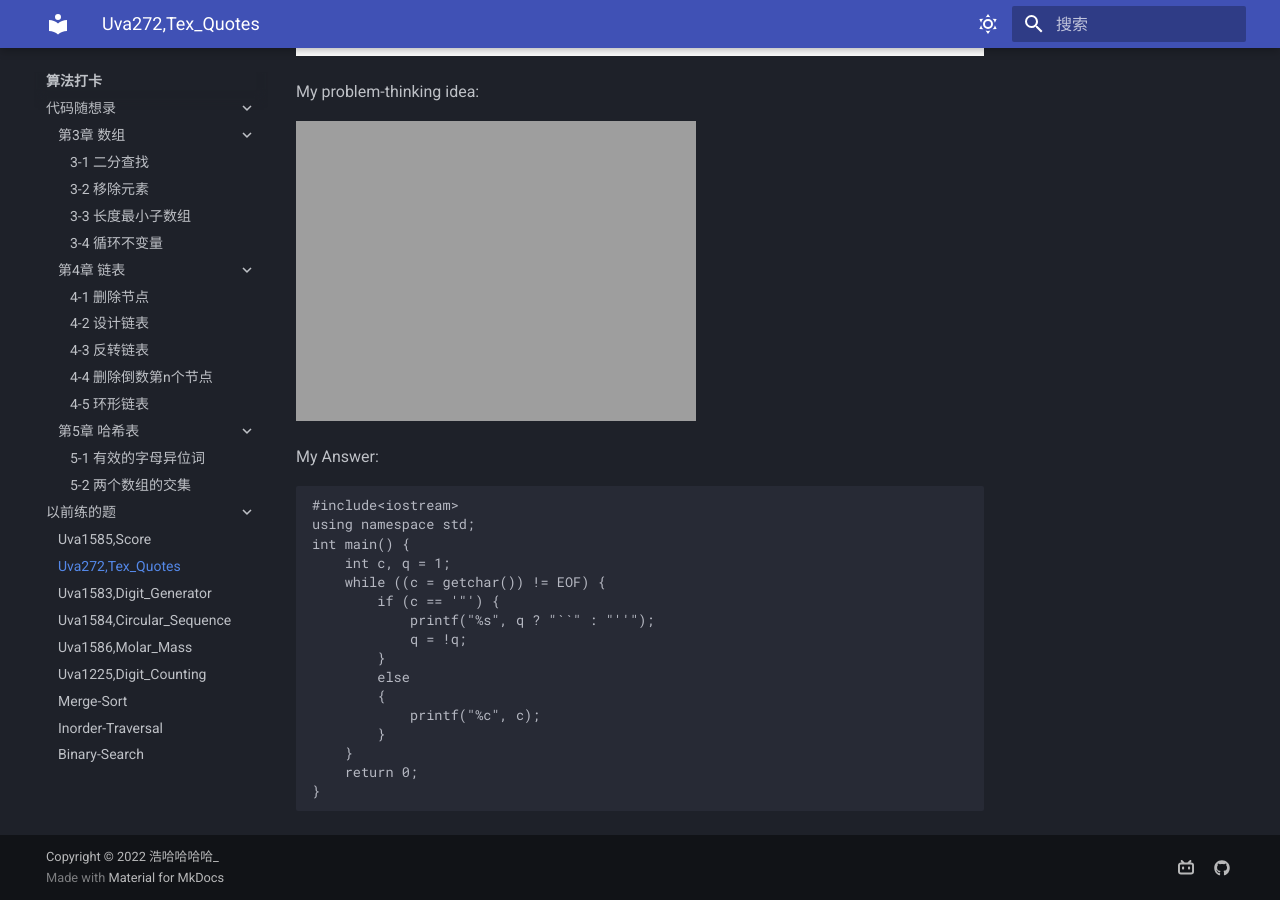
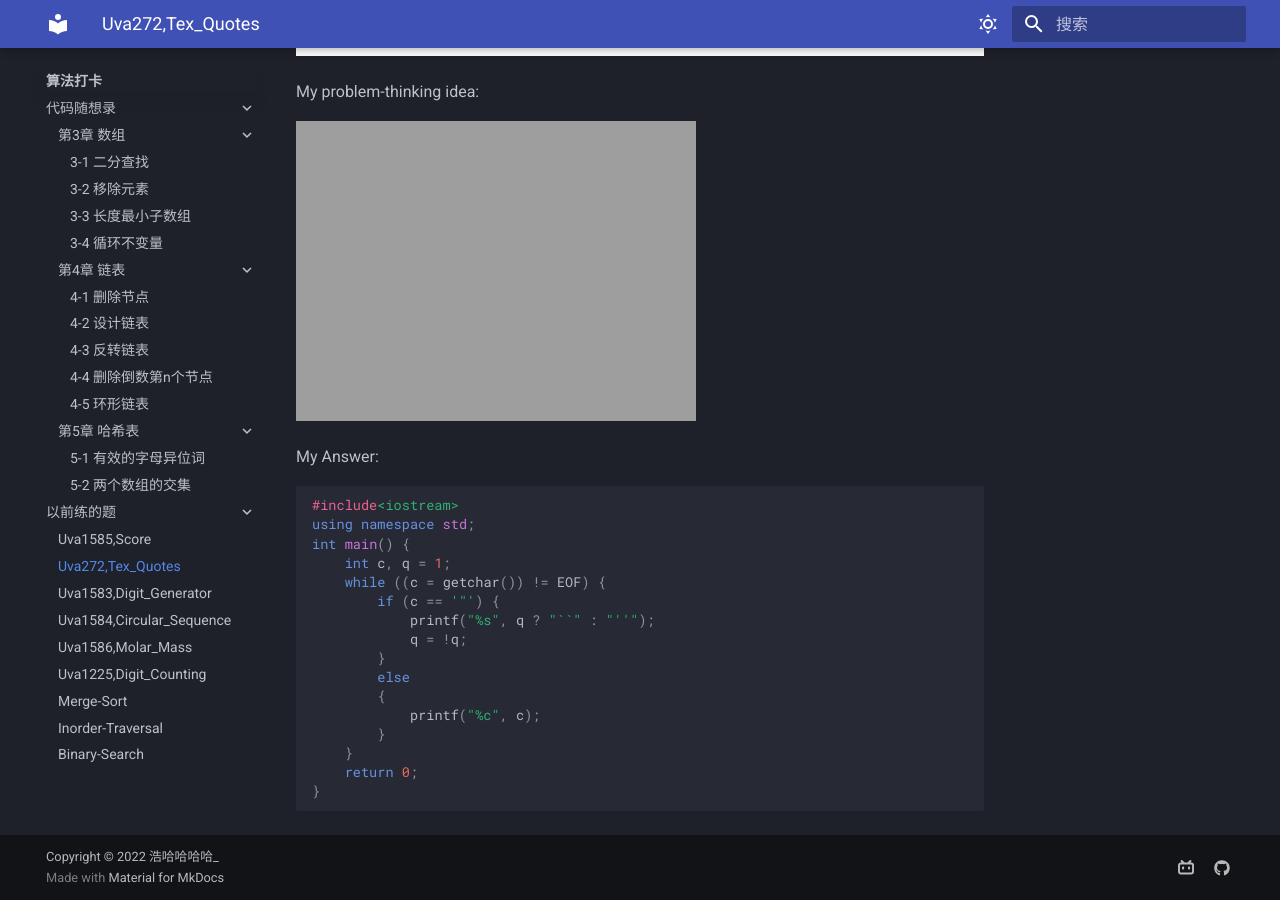
Before and after one commit to Haohahahaha/alg, an MkDocs documentation site: the page built from docs/old/2021-08-04_Uva272,Tex_Quotes/2021-08-04_Uva272,Tex_Quotes.md, in a window 1280 px wide and 900 px high, scrolled down 2182 px. Built offline with MkDocs 1.6.1 and Material for MkDocs 9.7.7, drawn with Linux system fonts in a browser that asks for light colours.

Commit message:
2022-10-06_16:41:38 update

```diff
--- a/mkdocs.yml
+++ b/mkdocs.yml
@@ -58,6 +58,9 @@ nav:
   - CS笔记: http://cs.haohaha.cn
   - 我爱OS: http://os.haohaha.cn
   - 闲聊波尔卡: http://chat.haohaha.cn
+markdown_extensions:
+  - codehilite(guess_lang=true, linenums=true)
+# - codehilite(linenums=true)
 extra_css:
   - mkdocs/css/no-footer.css # 不使用底部的翻页
 extra:
```
